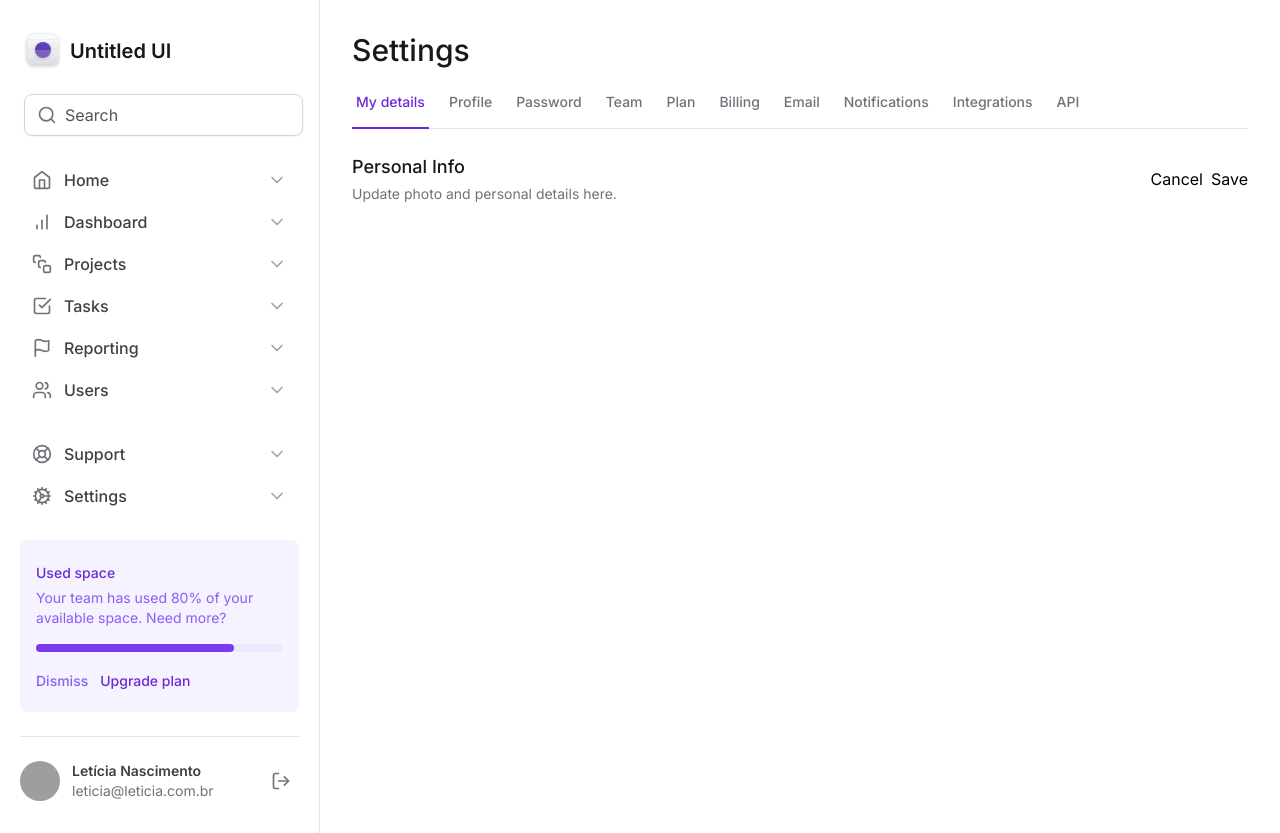
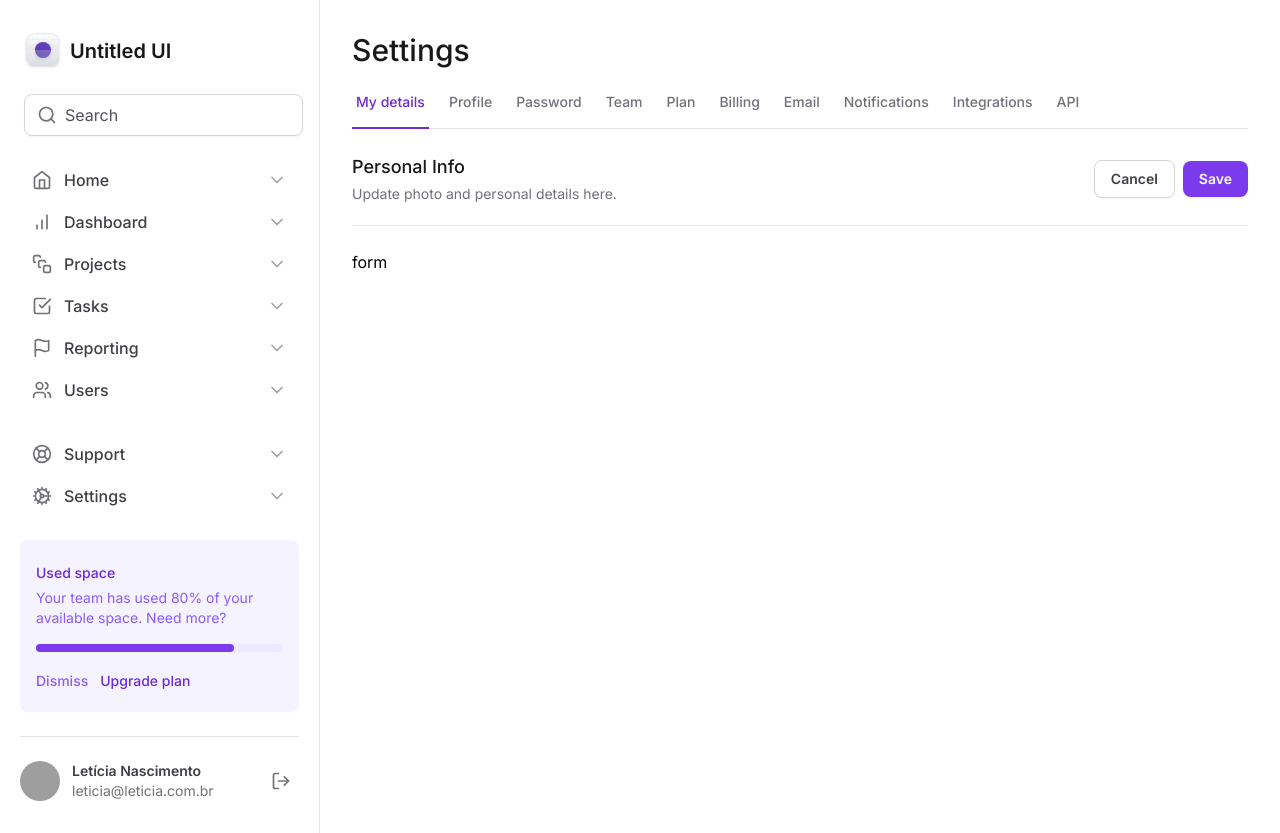
Before and after one commit to leticea/tailwind-next, a Next.js app: page / in a window 1280 px wide. Built offline with nearby package versions, Linux system fonts and the light colour scheme; grey boxes are pictures that could not be loaded.

Commit message:
feat(page.tsx): form styles

```diff
--- a/src/app/page.tsx
+++ b/src/app/page.tsx
@@ -8,7 +8,7 @@ export default function Home() {
       <SettingsTabs />
 
       <div className="mt-6 flex flex-col">
-        <div className="flex justify-between items-center">
+        <div className="flex justify-between items-center pb-5 border-b border-zinc-200">
           <div className="space-y-1">
             <h2 className="text-lg font-medium text-zinc-900">Personal Info</h2>
             <span className="text-sm text-zinc-500">
@@ -16,14 +16,25 @@ export default function Home() {
             </span>
           </div>
           <div className="flex items-center gap-2">
-            <button type="button">Cancel</button>
-            <button type="submit" form="settings">
+            <button
+              type="button"
+              className="rounded-lg px-4 py-2 text-sm font-semibold shadow-sm border border-zinc-300 text-zinc-700 hover:bg-zinc-50"
+            >
+              Cancel
+            </button>
+            <button
+              type="submit"
+              form="settings"
+              className="rounded-lg px-4 py-2 text-sm font-semibold shadow-sm bg-violet-600 text-white hover:bg-violet-700"
+            >
               Save
             </button>
           </div>
         </div>
 
-        <form id="settings" action=""></form>
+        <form id="settings" className="mt-6 flex flex-col w-full">
+          form
+        </form>
       </div>
     </>
   );
```
